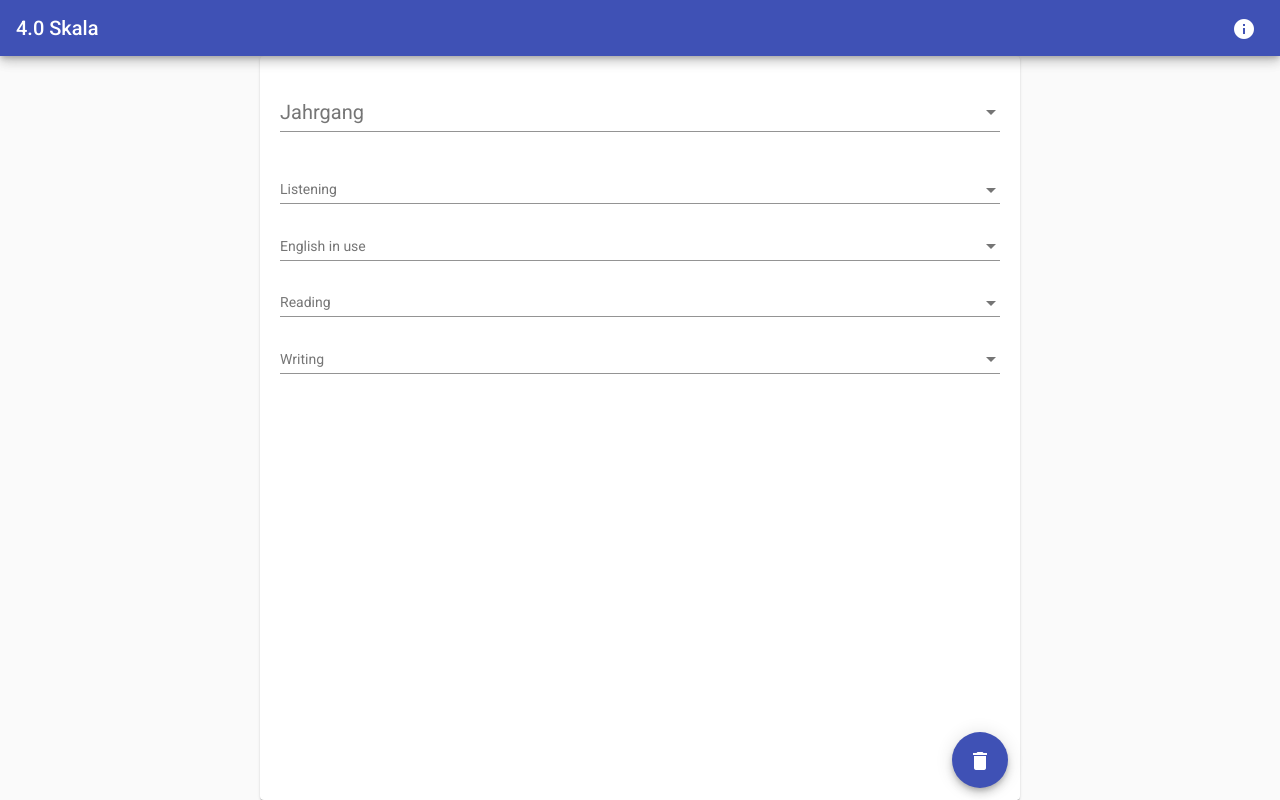
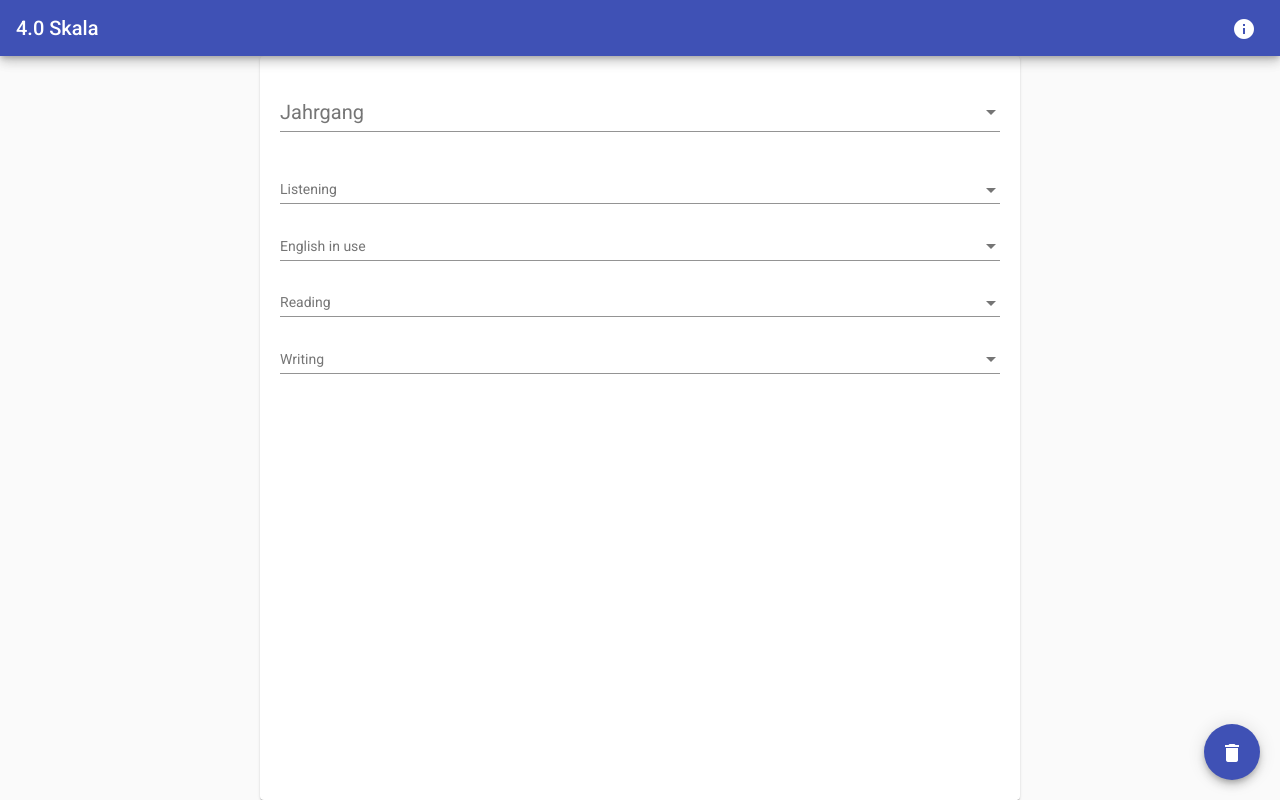
Before and after one commit to florianmack/calc-skala, an Angular app: page / in a window 1280 px wide. Built offline with nearby package versions, Linux system fonts and the light colour scheme.

Commit message:
fix ios bug

```diff
--- a/src/app/components/calc-skala/calc-skala.component.css
+++ b/src/app/components/calc-skala/calc-skala.component.css
@@ -1,11 +1,10 @@
 :host {
    display: flex;
    flex-direction: column;
-   height: 100%;
+   height: 100vh;
 }
 
 .mat-toolbar {
-   position: relative;
    z-index: 2;
 }
 
@@ -47,6 +46,9 @@
    height: 100%;
 }
 
-.actions {
-   display: flex;
+.clearButton {
+   position: absolute;
+   bottom: 20px;
+   right: 20px;
+   z-index: 2;
 }
--- a/src/app/components/calc-skala/calc-skala.component.html
+++ b/src/app/components/calc-skala/calc-skala.component.html
@@ -55,10 +55,7 @@
          </div>
       </div>
    </mat-card-content>
-   <mat-card-actions class="actions">
-      <span class="spacer"></span>
-      <button mat-fab color="primary" (click)="clear()">
-         <mat-icon>delete</mat-icon>
-       </button>
-   </mat-card-actions>
 </mat-card>
+<button mat-fab class="clearButton" color="primary" (click)="clear()">
+   <mat-icon>delete</mat-icon>
+</button>
--- a/src/index.html
+++ b/src/index.html
@@ -6,7 +6,7 @@
    <title>4.0 Skala</title>
    <base href="/">
 
-   <meta name="viewport" content="width=device-width, initial-scale=1">
+   <meta name="viewport" content="height=device-height,width=device-width,initial-scale=1.0">
 
    <meta name="mobile-web-app-capable" content="yes">
    <meta name="apple-mobile-web-app-capable" content="yes">
```
